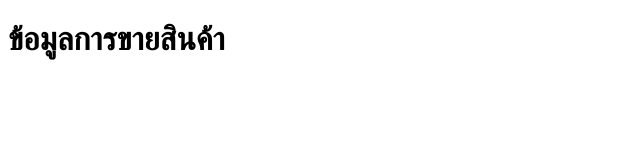
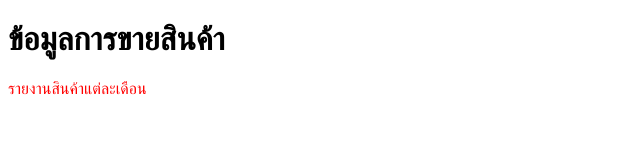
Before and after one commit to prasit210/pproject, a plain HTML site: page index.html in a window 1280 px wide. Shown: the whole page, without its empty margins (0-640 px from the left). Drawn offline with Linux system fonts and the light colour scheme.

Commit message:
report-sale

```diff
--- a/index.html
+++ b/index.html
@@ -5,8 +5,14 @@
     <meta http-equiv="X-UA-Compatible" content="IE=edge">
     <meta name="viewport" content="width=device-width, initial-scale=1.0">
     <title>Document</title>
+    <style>
+        p{
+            color: red;
+        }
+    </style>
 </head>
 <body>
     <h1>ข้อมูลการขายสินค้า</h1>
+    <p>รายงานสินค้าแต่ละเดือน</p>
 </body>
 </html>
```
